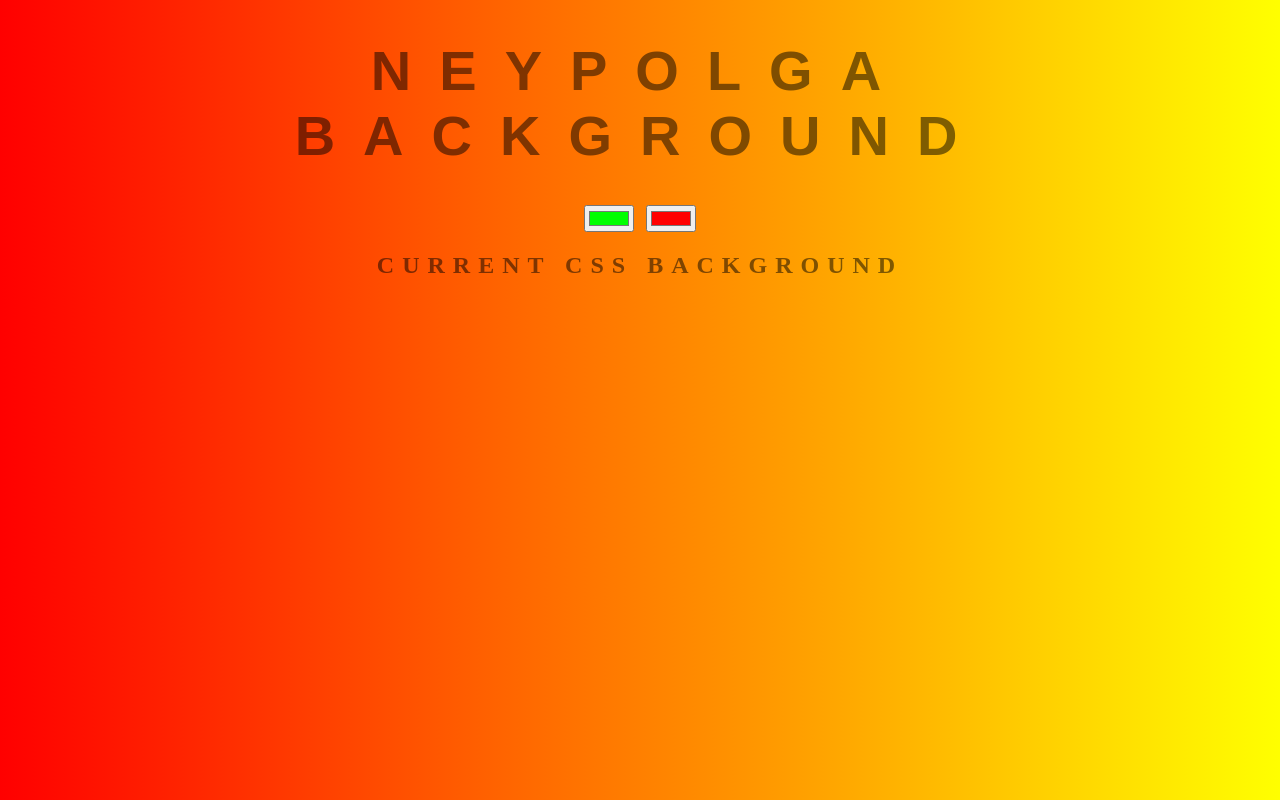
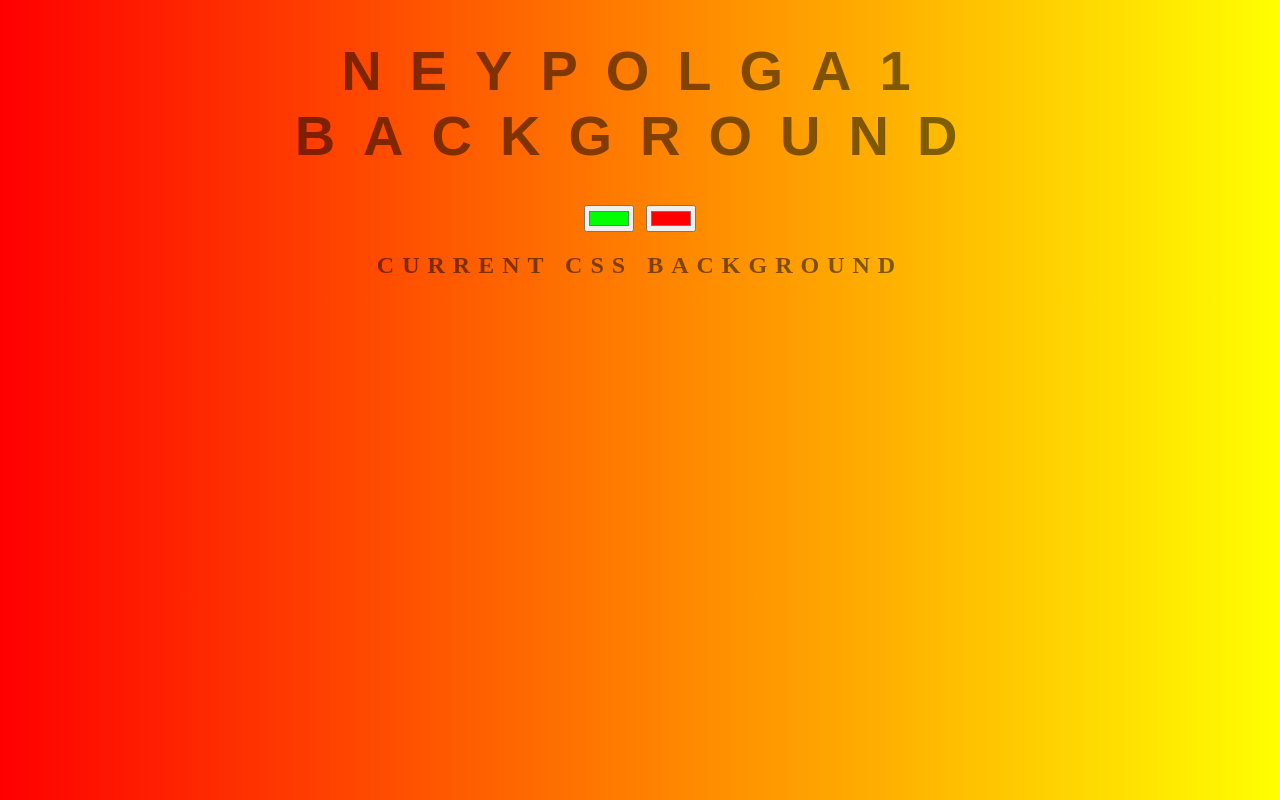
Before and after one commit to neysoufiane/neypolga-background, a plain HTML site: page index.html in a window 1280 px wide. Drawn offline with Linux system fonts and the light colour scheme.

Commit message:
changing title

```diff
--- a/index.html
+++ b/index.html
@@ -5,7 +5,7 @@
 	<link rel="stylesheet" type="text/css" href="style.css">
 </head>
 <body id="gradient">
-	<h1>neypolga background</h1>
+	<h1>neypolga1 background</h1>
 	<input class="color1" type="color" name="color1" value="#00ff00">
 	<input class="color2" type="color" name="color2" value="#ff0000">
 	<h2>Current CSS Background</h2>
```
